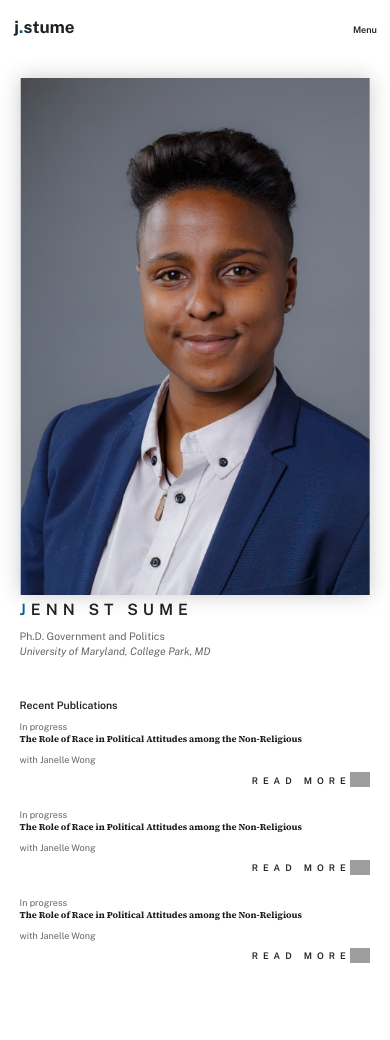
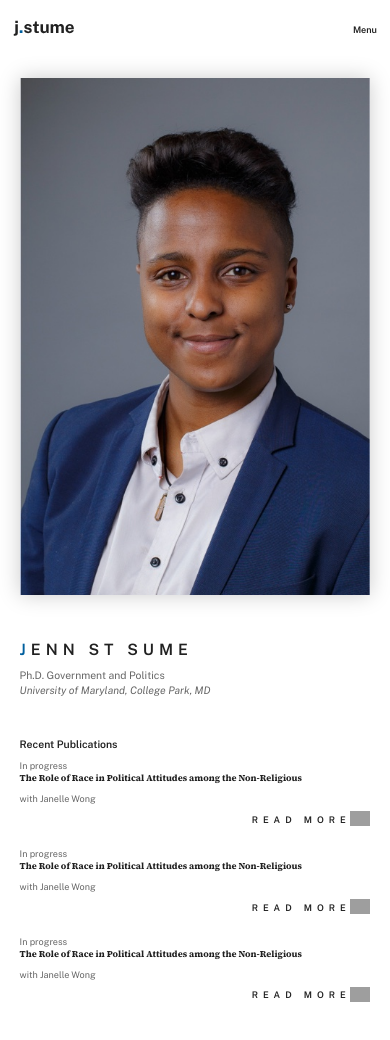
Before and after one commit to alecherryy/jenn-folio, a React (Create React App) app: page / in a window 390 px wide. Before the commit the page ends 1003 px from the top, so only its background shows below. Built offline with nearby package versions, Linux system fonts and the light colour scheme; grey boxes are pictures that could not be loaded.

Commit message:
clean up mobile styles

```diff
--- a/src/components/layouts/Split/styles.scss
+++ b/src/components/layouts/Split/styles.scss
@@ -5,16 +5,22 @@
 // Split
 
 .l-split {
+  align-items: center;
+  display: flex;
   min-height: 100vh;
   padding: $spacing-6 $spacing-3;
+  width: 100%;
+
+  @include bp-tablet {
+    flex-direction: column;
+    justify-content: center;
+  }
 
   @include bp-desktop {
-    align-items: center;
-    display: flex;
+    flex-direction: row;
     justify-content: space-between;
     height: 100vh;
     padding: $spacing-6;
-    width: 100%;
   }
 
   @include bp-desktop-lg {
@@ -31,12 +37,4 @@
     justify-content: space-between;
     width: 100%;
   }
-
-  @include bp-desktop {
-    padding: 0 $spacing-3;
-  }
-
-  @include bp-desktop-lg {
-    padding: 0 $spacing-6;
-  }
 }
--- a/src/components/pages/Home/Home.tsx
+++ b/src/components/pages/Home/Home.tsx
@@ -1,7 +1,6 @@
 import { Headshot } from "../../core/Headshot/Headshot"
 import { Split } from "../../layouts/Split/Split"
-import { FeaturedWork } from "./components/FeaturedWork/FeaturedWork"
-import { Title } from "./components/Title/Title"
+import { Content } from "./components/Content/Content"
 
 /**
  * Home page
@@ -12,10 +11,7 @@ export const Home = () => {
     <div className="p-home">
       <Split>
         <Headshot />
-        <div className="p-home__inner">
-          <Title />
-          <FeaturedWork />
-        </div>
+        <Content />
       </Split>
     </div>
   )
--- a/src/components/pages/Home/components/FeaturedWork/FeaturedWork.tsx
+++ b/src/components/pages/Home/components/Content/Content.tsx
@@ -2,15 +2,17 @@ import { Teaser } from 'components/core/Teaser/Teaser';
 import { Grid } from 'components/layouts/Grid/Grid';
 import { FEATURED_WORK } from 'content/featured-work';
 import { TeaserItem } from 'types';
+import { Title } from '../Title/Title';
 import './styles.scss';
 
 /**
- * Featured work component
+ * Content component
  */
-export const FeaturedWork = () => {
+export const Content = () => {
   return (
-    <div className="c-featured-work">
-      <h6 className="c-featured-work__title">Recent Publications</h6>
+    <div className="c-content">
+      <Title />
+      <h6 className="c-content__title">Recent Publications</h6>
       <Grid numOfCols={3}>
         {FEATURED_WORK.map((item: TeaserItem, index: number) => (
           <Teaser key={index} {...item} />
--- a/src/components/pages/Home/components/FeaturedWork/styles.scss
+++ b/src/components/pages/Home/components/Content/styles.scss
@@ -2,9 +2,9 @@
 @import 'scss/utils';
 
 // @file
-// Title
+// Content
 
-.c-featured-work {
+.c-content {
   margin-top: $spacing-6;
 
   @include bp-desktop {
@@ -17,10 +17,13 @@
   }
 }
 
-.c-featured-work__title {
+.c-content__title {
   font-family: $base-font-family;
   font-weight: 600;
   text-transform: capitalize;
+
+
+  @include bp-desktop {
     position: relative;
 
     &::before {
@@ -34,3 +37,4 @@
       width: 70px;
     }
   }
+}
--- a/src/components/pages/Home/components/Title/styles.scss
+++ b/src/components/pages/Home/components/Title/styles.scss
@@ -6,13 +6,10 @@
 
 .c-title {
   color: $grey;
-
-  @include bp-desktop {
-    margin-left: $spacing-3;
-  }
+  margin-bottom: $spacing-6;
 
   @include bp-desktop-lg {
-    margin-left: $spacing-9;
+    margin-bottom: $spacing-9;
   }
 }
 
```
Lines whose indentation alone changed are shown as unchanged.
